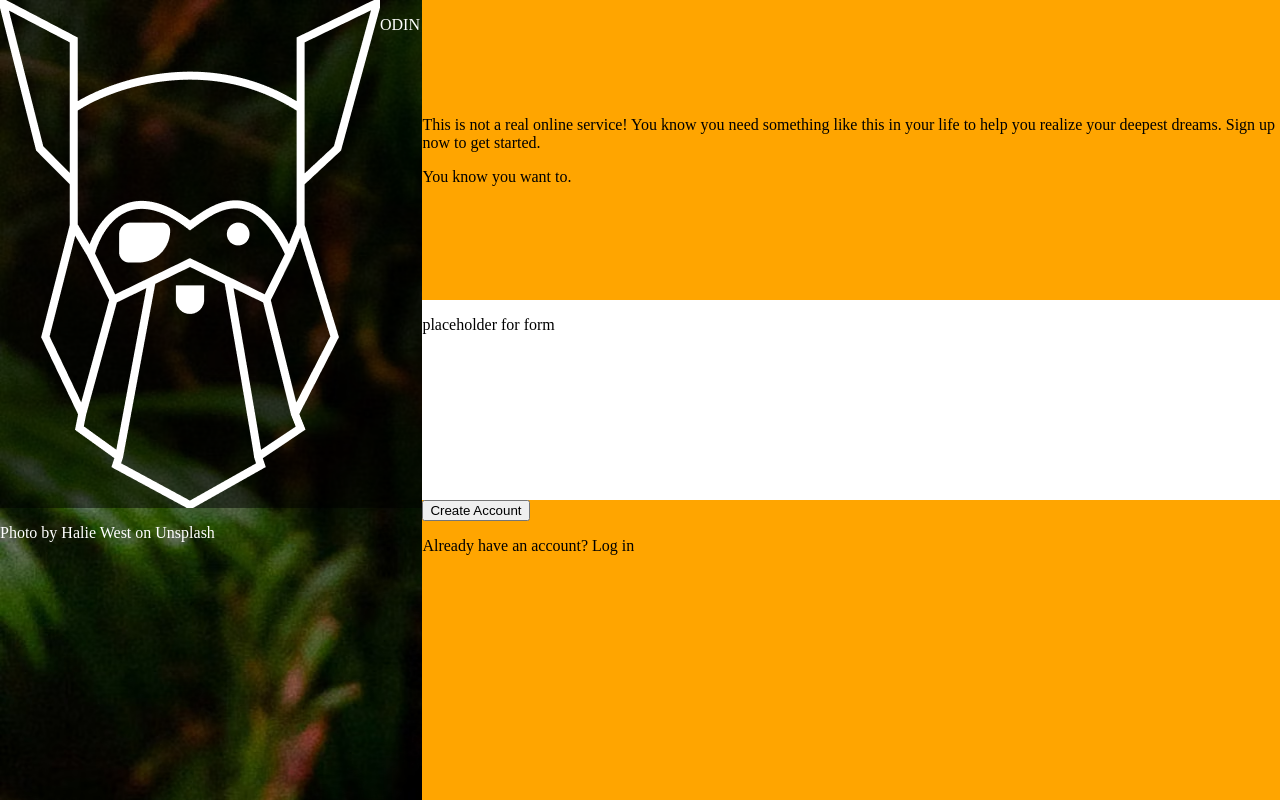
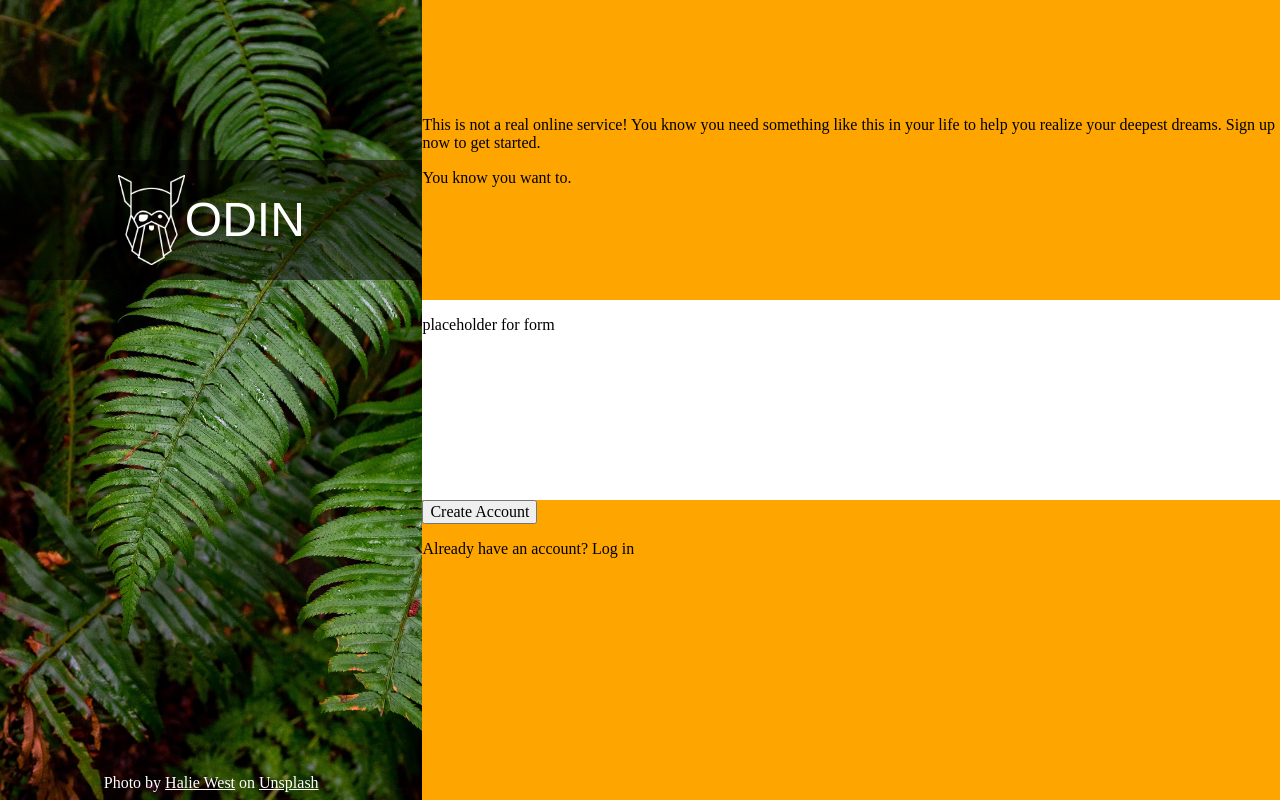
Before and after one commit to VolviX/sign-up-form, a plain HTML site: page index.html in a window 1280 px wide. Drawn offline with nearby package versions, Linux system fonts and the light colour scheme; a web font is replaced by a local one.

Commit message:
Add styling to the left section

```diff
--- a/index.html
+++ b/index.html
@@ -4,16 +4,19 @@
     <meta charset="UTF-8">
     <meta name="viewport" content="width=device-width, initial-scale=1.0">
     <title>Sign-up Form</title>
+    <link rel="stylesheet" href="https://cdnjs.cloudflare.com/ajax/libs/normalize/8.0.1/normalize.min.css">
     <link rel="stylesheet" href="./style.css">
     <script src="./script.js" defer></script>
 </head>
 <body>
     <div class="left">
         <div class="title">
-            <img src="./img/odin-lined.png" alt="Project Logo">
-            <p>ODIN</p>
+            <div class="logo"><img src="./img/odin-lined.png" alt="Project Logo"></div>
+            <div class="odin">ODIN</div>
         </div>
-        <p>Photo by Halie West on Unsplash</p>
+        <div class="credit">
+           Photo by <a href="https://unsplash.com/@haliewestphoto">Halie West</a> on <a href="https://unsplash.com/">Unsplash</a>
+        </div>
     </div>
     <div class="right">
         <div class="top">
--- a/style.css
+++ b/style.css
@@ -1,3 +1,8 @@
+@font-face {
+    font-family: 'Norse Bold';
+    src: url(https://cdn.statically.io/gh/TheOdinProject/theodinproject/efdc2888072f409e687d31dc580595dbe4fe0ff4/app/assets/fonts/Norse-Bold.otf) format('woff2');
+}
+
 body {
     margin: 0px;
     padding: 0px;
@@ -5,18 +10,48 @@ body {
     display: flex;
 }
 
+a {
+    color: white;
+}
+
 .left {
     width: 33vw;
     height: 100vh;
     background-image: url('./img/background.avif');
+    background-size: cover;
     color: white;
+    display: flex;
+    flex-direction: column;
+    align-items: center;
 }
 
 .title {
-    background-color: #00000080;
-    /* font-size: 8rem; */
+    height: 15vh;
+    width: 100%;
+    background-color: rgba(0, 0, 0, 0.5);
+    margin-top: 20vh;
+    font-family: 'Norse Bold', sans-serif;
+    font-size: 48px;
     display: flex;
+    justify-content: center;
+    align-items: center;
+}
 
+.logo {
+    width: auto;
+    height: 75%;
+}
+
+.logo img {
+    max-width: 100%;
+    max-height: 100%;
+    width: auto;
+    height: auto;
+}
+
+.credit {
+    margin-top: auto;
+    padding-bottom: 8px;
 }
 
 .right {
```
